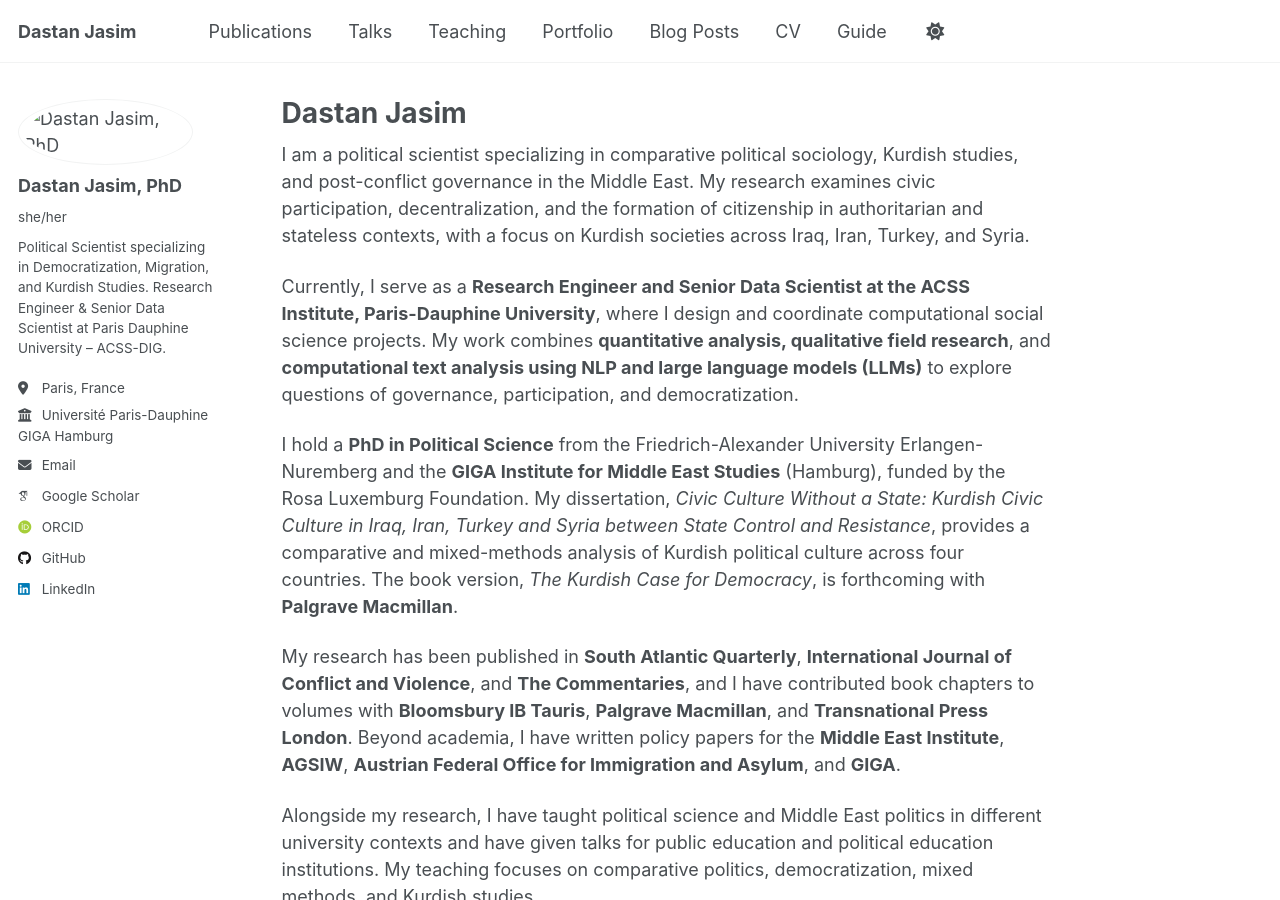
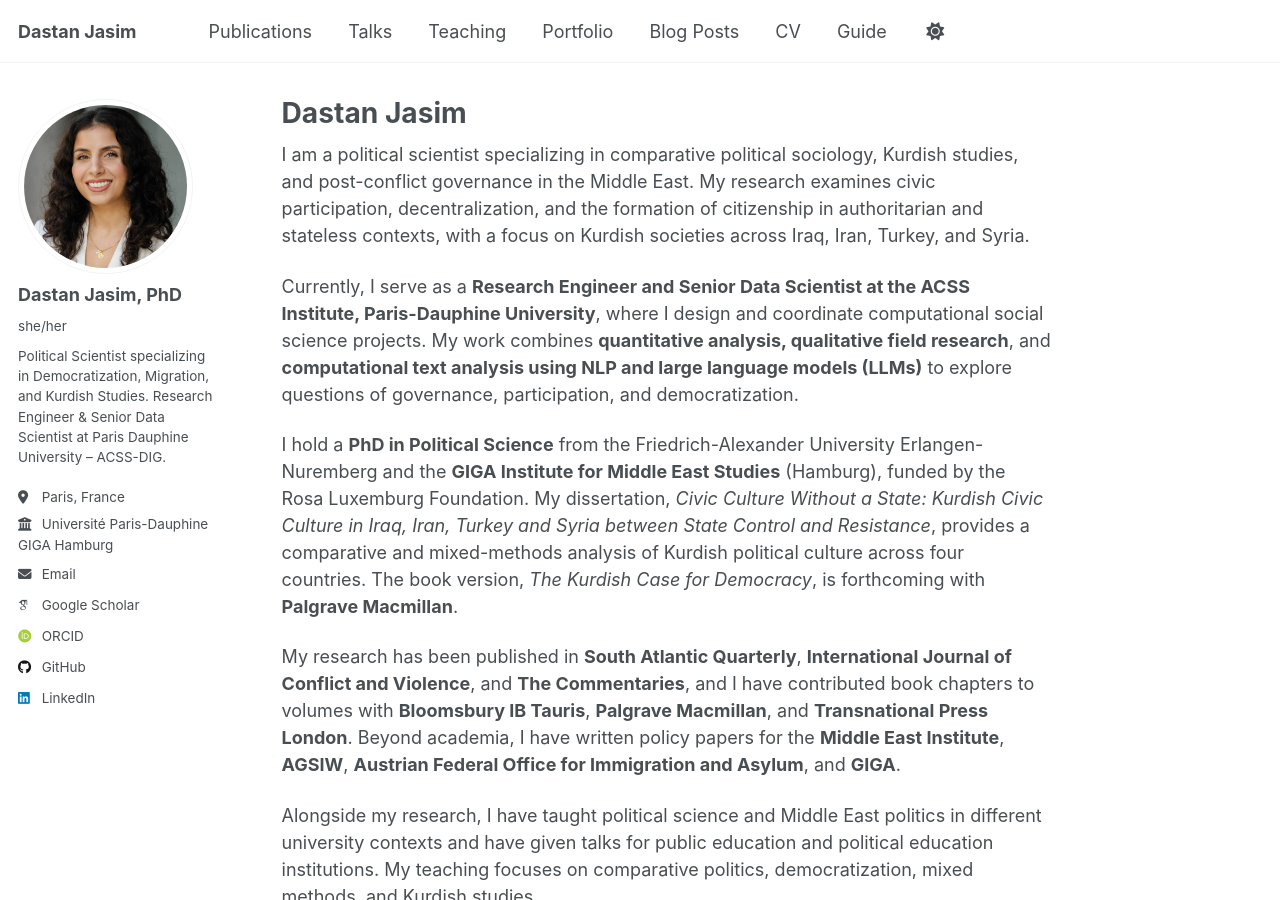
Before and after one commit to dastan-jasim/dastan-jasim.github.io, a Jekyll site: the page built from _pages/about.md, in a window 1280 px wide and 900 px high. Built offline with Jekyll 4.4.1, drawn with Linux system fonts in a browser that asks for light colours; some web fonts are replaced; a script that is not in the unit is left out.

Commit message:
Picture change

```diff
--- a/_config.yml
+++ b/_config.yml
@@ -17,7 +17,7 @@ repository               : "dastan-jasim/dastan-jasim.github.io"
 # Author Sidebar Profile
 # --------------------------------------------
 author:
-  avatar : "images/dastan-jasim.jpg"
+  avatar : "dastan-jasim.jpg"
   name             : "Dastan Jasim, PhD"
   pronouns         : "she/her"
   bio              : "Political Scientist specializing in Democratization, Migration, and Kurdish Studies. Research Engineer & Senior Data Scientist at Paris Dauphine University – ACSS-DIG."
```
